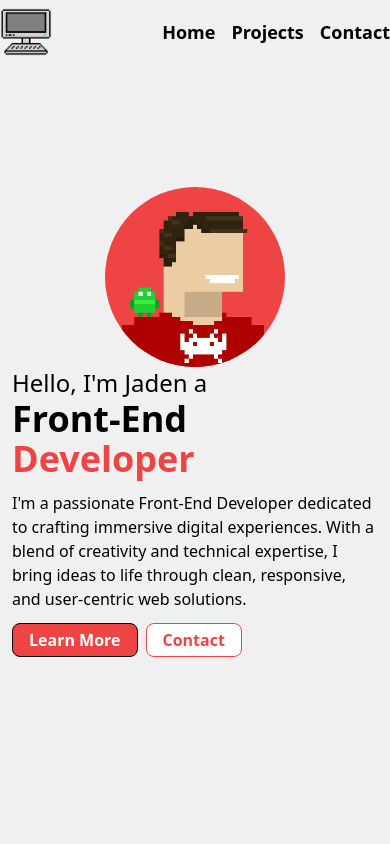
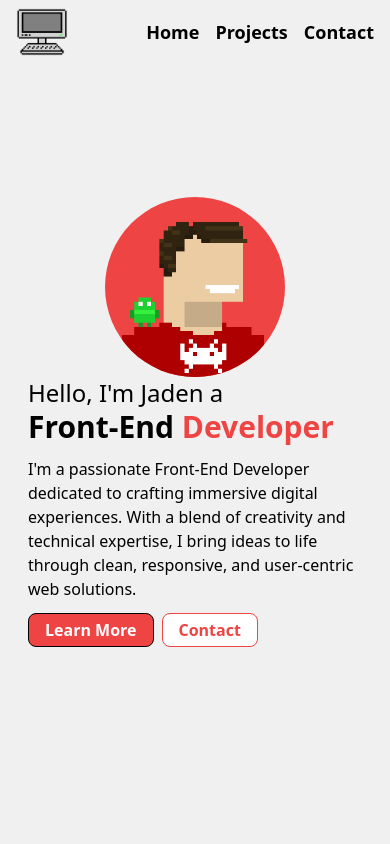
Before and after one commit to Jadentr44/8bitdev, a plain HTML site: page index.html in a window 390 px wide. Shown: the top 844 px of the page. Drawn offline with nearby package versions, Linux system fonts and the light colour scheme.

Commit message:
responsive tweeks

```diff
--- a/index.html
+++ b/index.html
@@ -19,7 +19,7 @@
   </head>
   <body>
     <nav style="z-index: 100" class="fixed top-0 left-0 right-0 bg-[#f0f0f0]">
-      <div class="max-w-7xl py-2 mx-4 flex mx-auto items-center justify-between">
+      <div class="max-w-7xl py-2 px-4 flex mx-auto items-center justify-between">
         <a href="#">
           <img class="h-12" src="logo.png " alt="" />
         </a>
@@ -32,11 +32,11 @@
     </nav>
     <header class="">
       <div
-        class="flex flex-col-reverse md:flex-row justify-center items-center max-w-6xl min-h-screen mx-auto mx-4"
+        class="flex flex-col-reverse md:flex-row justify-center items-center max-w-6xl min-h-screen mx-auto px-4"
       >
-        <div class="lg:w-2/3 lg:mx-0 mx-3">
-          <h2 class="lg:text-4xl text-2xl">Hello, I'm Jaden a</h2>
-          <h1 class="lg:text-7xl text-4xl font-semibold">
+        <div class="md:w-2/3 lg:mx-0 mx-3">
+          <h2 class="lg:text-4xl text-2xl sm:text-3xl">Hello, I'm Jaden a</h2>
+          <h1 class="lg:text-7xl text-3xl sm:text-5xl font-semibold">
             Front-End <span class="text-red-500">Developer</span>
           </h1>
           <p class="lg:w-4/5 lg:text-lg lg:py-6 py-3">
@@ -54,7 +54,7 @@
             <button class="btn px-4 py-1">Contact</button>
           </div>
         </div>
-        <div class="lg:w-1/3">
+        <div class="md:w-1/3">
           <img
             class="rounded-full w-3/5 bg-red-500 mx-auto"
             src="me.png"
@@ -156,7 +156,7 @@
       <textarea placeholder="Enter your message here" class=" p-2" rows="5"></textarea>
       <button class="btn2 py-1 px-2">Send message</button>
     </section>
-    <footer class=" bg-[#EF4444] py-4 mt-12 text-white text-lg text-center font-semibold">© 2023 Jaden Rodriguez Dev. All rights reserved.</footer>
+    <footer class=" bg-[#EF4444] py-4 px-2 mt-12 text-white md:text-lg text-center ">© 2023 Jaden Rodriguez Dev. All rights reserved.</footer>
     <script src="/script.js"></script>
   </body>
 </html>
```
